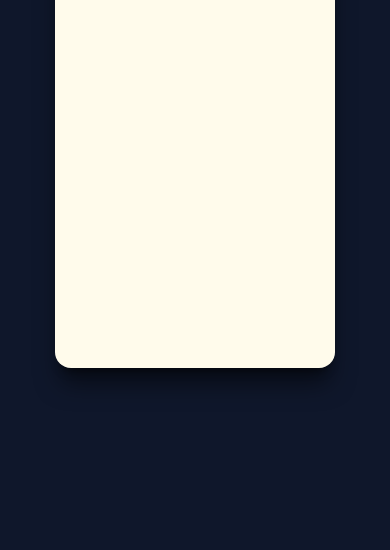
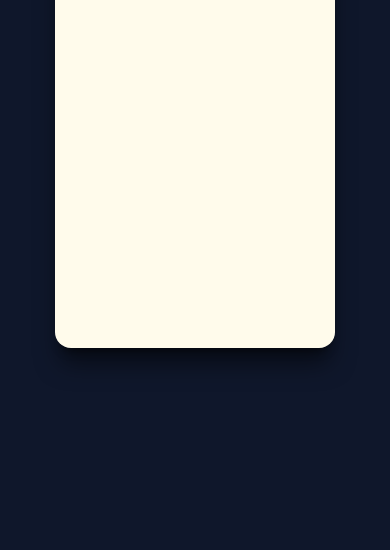
Before and after one commit to Ankit-Kumar-Chaudhary/To-Do-App-, a website: page index.html in a window 390 px wide. Shown: the part 294-844 px from the top of the page. Drawn offline with nearby package versions, Linux system fonts and the light colour scheme; files that its build step writes are made by us from their sources.

Commit message:
Update index.html

```diff
--- a/index.html
+++ b/index.html
@@ -9,7 +9,7 @@
   <body class="bg-slate-900 select-none">
     <main class="flex justify-center items-center h-screen">
       <div
-        class="todo h-120 w-70 sm:h-150 sm:w-100 text-center rounded-2xl shadow-xl/50 bg-amber-50 overflow-y-auto"
+        class="todo h-110 w-70 sm:h-150 sm:w-100 text-center rounded-2xl shadow-xl/50 bg-amber-50 overflow-y-auto"
       >
         <h1
           class="text-3xl sm:text-4xl font-medium font-serif bg-amber-200 h-10 sm:h-12"
```
